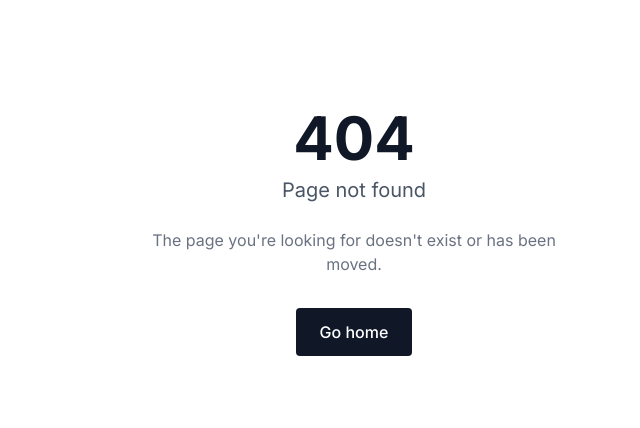
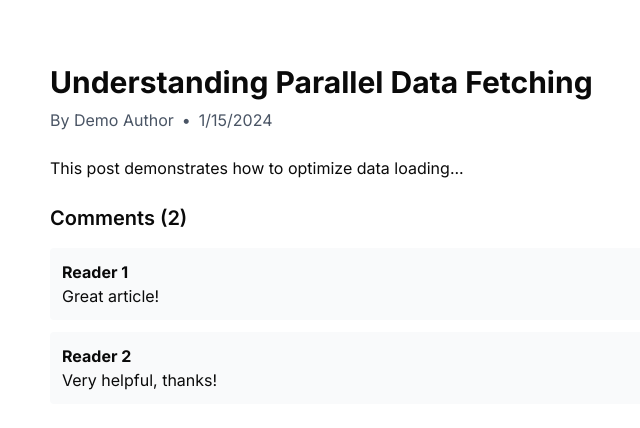
Before and after one commit to Arke-Systems/nextjs-foundations, a Next.js app in the folder apps/web/: page /posts/1 in a window 1280 px wide. Before the commit this address had no page. Shown: the top 428 px of the page, without its empty margins (286-926 px from the left). Built offline with nearby package versions, Linux system fonts and the light colour scheme.

Commit message:
Parallelism and db joins

```diff
--- /dev/null
+++ b/apps/web/src/app/posts/[slug]/page.tsx
@@ -0,0 +1,98 @@
+import { Suspense } from "react";
+
+// Mock data fetching functions (simulate API calls)
+async function fetchPost(slug: string) {
+    await new Promise((resolve) => setTimeout(resolve, 200));
+    return {
+        id: "post-1",
+        slug,
+        title: "Understanding Parallel Data Fetching",
+        content: "This post demonstrates how to optimize data loading...",
+        authorId: "user-1",
+        createdAt: new Date("2024-01-15"),
+    };
+}
+
+async function fetchAuthor(authorId: string) {
+    await new Promise((resolve) => setTimeout(resolve, 200));
+    return {
+        id: authorId,
+        name: "Demo Author",
+        avatar: "/avatars/demo.jpg",
+    };
+}
+
+async function fetchComments(postId: string) {
+    await new Promise((resolve) => setTimeout(resolve, 200));
+    return [
+        { id: "c1", author: "Reader 1", text: "Great article!" },
+        { id: "c2", author: "Reader 2", text: "Very helpful, thanks!" },
+    ];
+}
+
+// ✅ OPTIMIZED: Parallel fetching with Promise.all
+async function PostContent({ slug }: { slug: string }) {
+    const start = Date.now();
+
+    // First fetch the post (needed for authorId and postId)
+    const post = await fetchPost(slug);
+
+    // Then fetch related data in parallel
+    const [author, comments] = await Promise.all([
+        fetchAuthor(post.authorId),
+        fetchComments(post.id),
+    ]);
+
+    const duration = Date.now() - start;
+    console.log(`[post] Loaded in ${duration}ms (parallel)`);
+    // Expected: ~400ms instead of ~600ms sequential
+
+    return (
+        <article className="space-y-6">
+            <header>
+                <h1 className="font-bold text-3xl">{post.title}</h1>
+                <div className="flex items-center gap-2 mt-2 text-gray-600">
+                    <span>By {author.name}</span>
+                    <span>•</span>
+                    <time>{post.createdAt.toLocaleDateString()}</time>
+                </div>
+            </header>
+
+            <div className="prose">
+                <p>{post.content}</p>
+            </div>
+
+            <section>
+                <h2 className="mb-4 font-semibold text-xl">
+                    Comments ({comments.length})
+                </h2>
+                <ul className="space-y-3">
+                    {comments.map((comment) => (
+                        <li key={comment.id} className="p-3 bg-gray-50 rounded">
+                            <strong>{comment.author}</strong>
+                            <p>{comment.text}</p>
+                        </li>
+                    ))}
+                </ul>
+            </section>
+        </article>
+    );
+}
+
+export default async function PostPage({
+    params,
+}: {
+    params: Promise<{ slug: string }>;
+}) {
+    const { slug } = await params;
+
+    return (
+        <main className="mx-auto max-w-2xl p-8">
+            <Suspense
+                fallback={<div className="animate-pulse">Loading post...</div>}
+            >
+                <PostContent slug={slug} />
+            </Suspense>
+        </main>
+    );
+}
```
